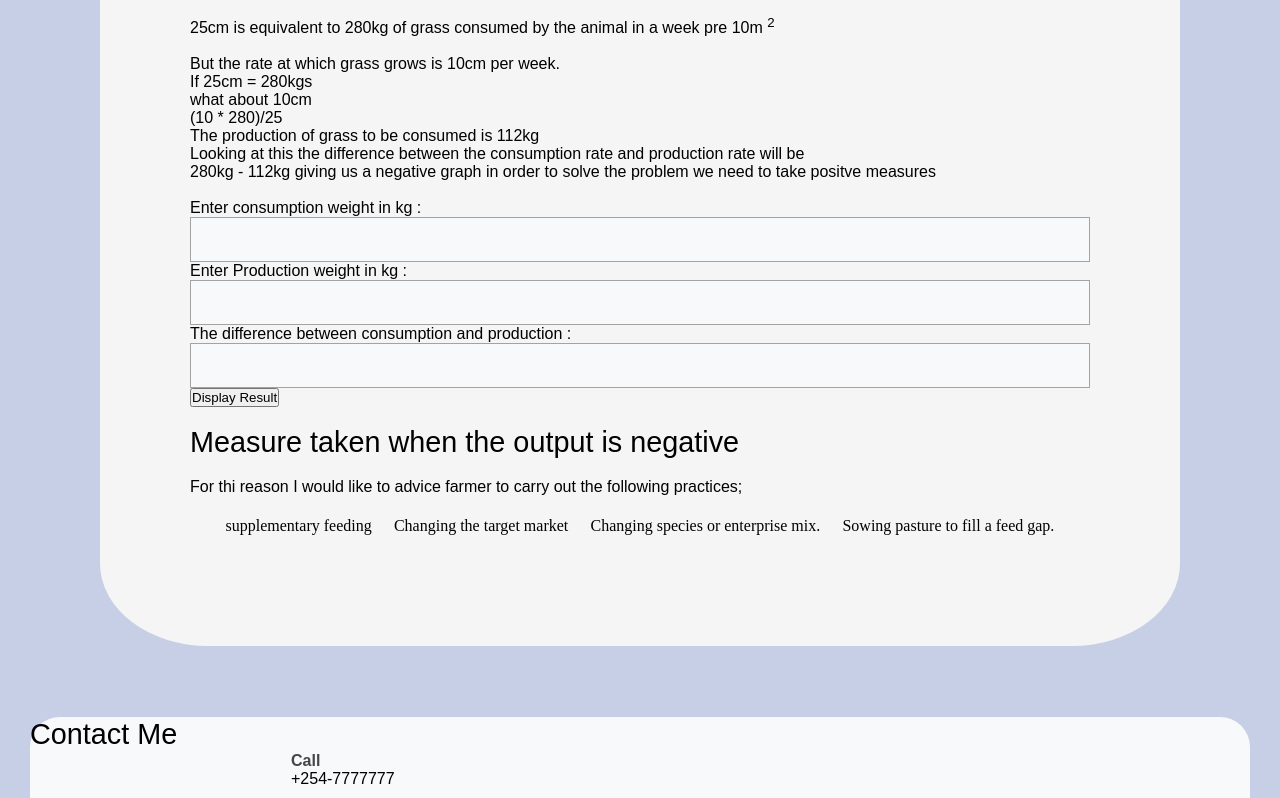
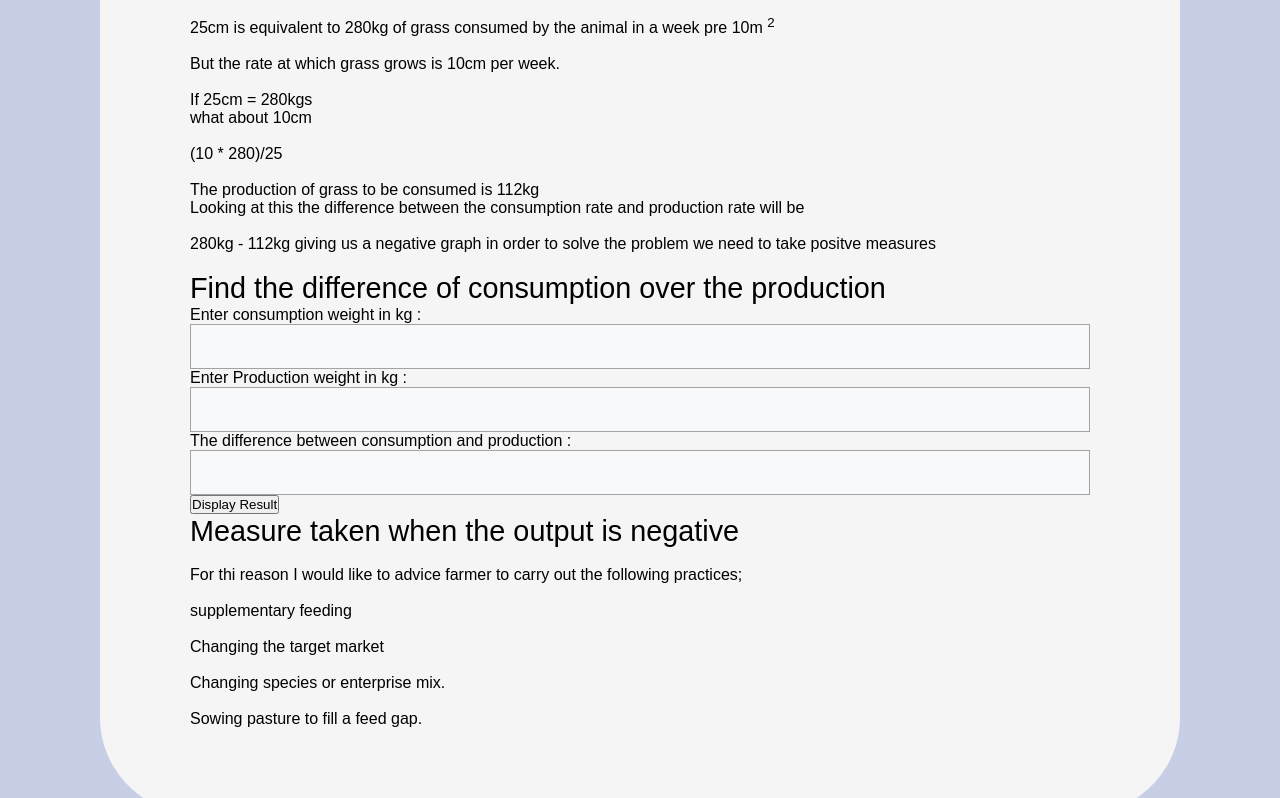
Before and after one commit to kerovinoddi/QUANTIFYING-ANIMALS-FEED, a plain HTML site: page index.html in a window 1280 px wide. Shown: the part 1181-1979 px from the top of the page. Drawn offline with Linux system fonts and the light colour scheme.

```diff
--- a/index.html
+++ b/index.html
@@ -56,14 +56,38 @@
           to starve due to presence of insufficient
           feed.The rate at which the grass grows is 10cm afer one week.</p><br>
         <p>25cm is equivalent to 280kg of grass consumed by the animal in a week pre 10m <sup>2</sup></p><br>
-        <p>But the rate at which grass grows is 10cm per week. </p>
+        <p>But the rate at which grass grows is 10cm per week. </p><br>
         <p>If 25cm = 280kgs </p>
-        <p>what about 10cm</p>
-        <p>(10 * 280)/25</p>
+        <p>what about 10cm</p><br>
+        <p>(10 * 280)/25</p><br>
         <p>The production of grass to be consumed is 112kg</p>
-        <p>Looking at this the difference between the consumption rate and production rate will be </p>
-        <p>280kg - 112kg giving us a negative graph in order to solve the problem we need to take positve measures</p><br>
+        <p>Looking at this the difference between the consumption rate and production rate will be </p><br>
+        <p>280kg - 112kg giving us a negative graph in order to solve the problem we need to take positve measures</p>
+        <br>
 
+        <!-- Enter consumption weight in kg : <br>
+      <input type="text" id="Text1" name="TextBox1">
+      <br>
+      Enter Production weight in kg : <br>
+      <input type="text" id="Text2" name="TextBox2">
+      <br>
+      The difference between consumption and production : <br>
+      <input type="text" id="txtresult" name="TextBox3">
+      <br>
+      <input type="button" name="clickbtn" value="Display Result" onclick="number()"><br><br>
+
+    <script type="text/javascript">
+      function number() {
+
+        var first_number = parseInt(document.getElementById("Text1").value);
+        var second_number = parseInt(document.getElementById("Text2").value);
+        var result = first_number - second_number;
+
+        document.getElementById("txtresult").value = result;
+    </script> -->
+        <div>
+          <h1>Find the difference of consumption over the production</h1><br>
+        </div>
         Enter consumption weight in kg : <br>
         <input type="text" id="Text1" name="TextBox1">
         <br>
@@ -73,7 +97,7 @@
         The difference between consumption and production : <br>
         <input type="text" id="txtresult" name="TextBox3">
         <br>
-      <input type="button" name="clickbtn" value="Display Result" onclick="add_number()"><br><br>
+        <input type="button" name="clickbtn" value="Display Result" onclick="number()">
 
         <script type="text/javascript">
           function number() {
@@ -83,16 +107,15 @@
             var result = first_number - second_number;
 
             document.getElementById("txtresult").value = result;
+          }
         </script>
         <div id="measures">
           <h1>Measure taken when the output is negative</h1><br><br>
-      <p> For thi reason I would like to advice farmer to carry out the following practices;</p>
-      <ul>
-        <li>supplementary feeding </li><br>
-        <li>Changing the target market</li><br>
-        <li>Changing species or enterprise mix.</li><br>
-        <li> Sowing pasture to fill a feed gap.</li>
-      </ul>
+          <p> For thi reason I would like to advice farmer to carry out the following practices;</p><br>
+          supplementary feeding <br><br>
+          Changing the target market<br><br>
+          Changing species or enterprise mix.<br><br>
+          Sowing pasture to fill a feed gap.
         </div>
       </div>
 
```
Lines whose indentation alone changed are shown as unchanged.
